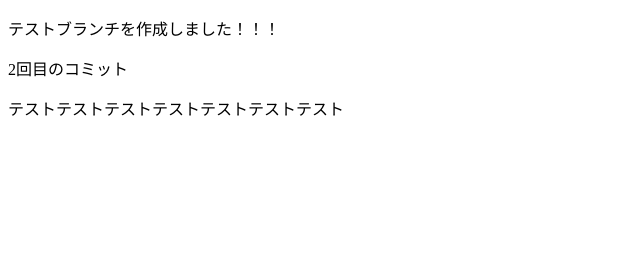
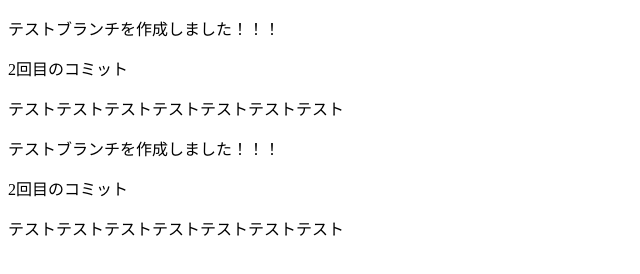
Before and after one commit to hata-tomoyuki/test-site4, a plain HTML site: page index.html in a window 1280 px wide. Shown: the whole page, without its empty margins (0-640 px from the left). Drawn offline with Linux system fonts and the light colour scheme.

Commit message:
コード追加

```diff
--- a/index.html
+++ b/index.html
@@ -9,5 +9,9 @@
     <p>テストブランチを作成しました！！！</p>
     <span>2回目のコミット</span>
     <p>テストテストテストテストテストテストテスト</p>
+
+    <p>テストブランチを作成しました！！！</p>
+    <span>2回目のコミット</span>
+    <p>テストテストテストテストテストテストテスト</p>
   </body>
 </html>
```
